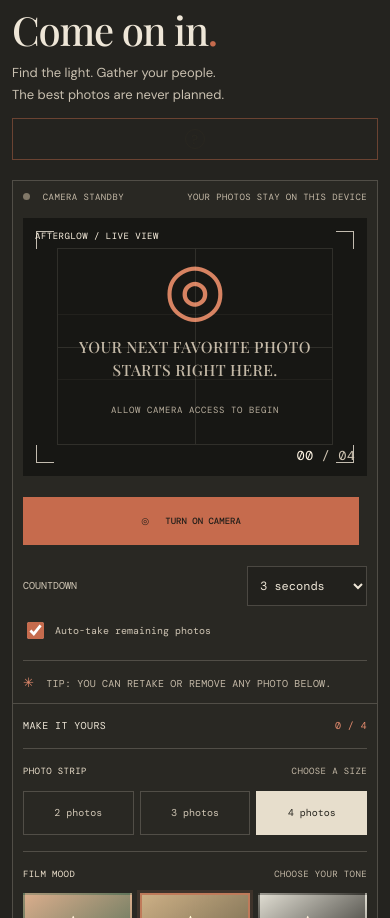
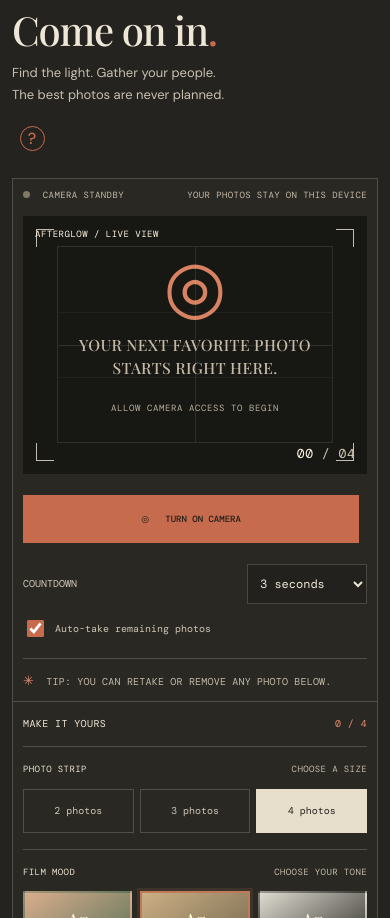
Before and after one commit to Markbugwak/Retro-Photobooth, a React (Vite) app: page / in a window 390 px wide. Shown: the part 1664-2582 px from the top of the page. Built offline with nearby package versions, Linux system fonts and the light colour scheme; a web font is replaced by a local one.

Commit message:
Style help control as a standalone icon

```diff
--- a/src/styles.css
+++ b/src/styles.css
@@ -97,9 +97,10 @@
 
 
 /* In-booth quick help dialog */
-.booth-help-button{display:inline-flex;align-items:center;justify-content:center;gap:9px;flex-shrink:0;border:1px solid #c66b4d70;background:transparent;color:var(--ink,#292720);padding:10px 13px;min-height:42px;font:10px var(--mono);letter-spacing:.5px;transition:background .2s,color .2s,transform .2s}
-.booth-help-button>span{display:grid;place-items:center;width:20px;height:20px;border:1px solid currentColor;border-radius:50%;font:500 13px 'DM Sans',sans-serif}
-.booth-help-button:hover{background:#c66b4d;color:#fff8ec;transform:translateY(-2px)}
+.booth-help-button{display:inline-grid;place-items:center;flex:0 0 40px;width:40px;height:40px;min-height:40px;padding:0;border:0;background:transparent;color:var(--rust);font-size:0;transition:color .2s,transform .2s}
+.booth-help-button>span{display:grid;place-items:center;width:25px;height:25px;border:1.5px solid currentColor;border-radius:50%;font:500 16px 'DM Sans',sans-serif;transition:background .2s,color .2s}
+.booth-help-button:hover{color:#e6a083;transform:translateY(-2px)}
+.booth-help-button:hover>span{background:var(--rust);color:#fff8ec}
 .help-backdrop{position:fixed;inset:0;z-index:1000;display:flex;align-items:center;justify-content:center;padding:18px;background:#171510b8;backdrop-filter:blur(6px);animation:ag-rise-in .18s ease both}
 .help-dialog{position:relative;width:min(100%,560px);max-height:min(90dvh,820px);overflow:auto;background:#eee6d7;color:#292720;padding:clamp(23px,5vw,42px);box-shadow:0 24px 90px #0005;border:1px solid #ffffff80;animation:ag-film-reveal .28s cubic-bezier(.2,.75,.25,1) both}
 .help-close{position:absolute;right:15px;top:12px;width:38px;height:38px;border:1px solid #29272025;background:transparent;color:#292720;font-size:27px;line-height:1;transition:transform .2s,background .2s}
@@ -143,7 +144,7 @@
   .section-heading>div{min-width:0;max-width:100%}
   .section-heading h2,.result-heading h3{overflow-wrap:anywhere}
   .section-note{margin:0}
-  .booth-help-button{margin:0;width:100%}
+  .booth-help-button{margin:0;width:40px;flex-basis:40px;align-self:flex-start}
   .camera-card,.control-panel{min-width:0}
   .card-topline{align-items:flex-start;flex-wrap:wrap;line-height:1.5}
   .card-topline span:last-child{max-width:100%;text-align:right}
```
